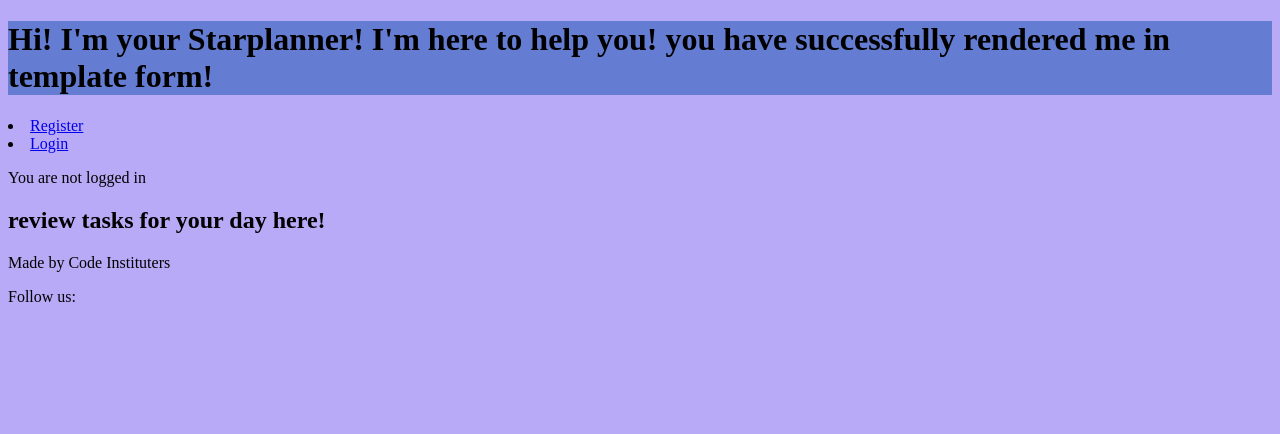
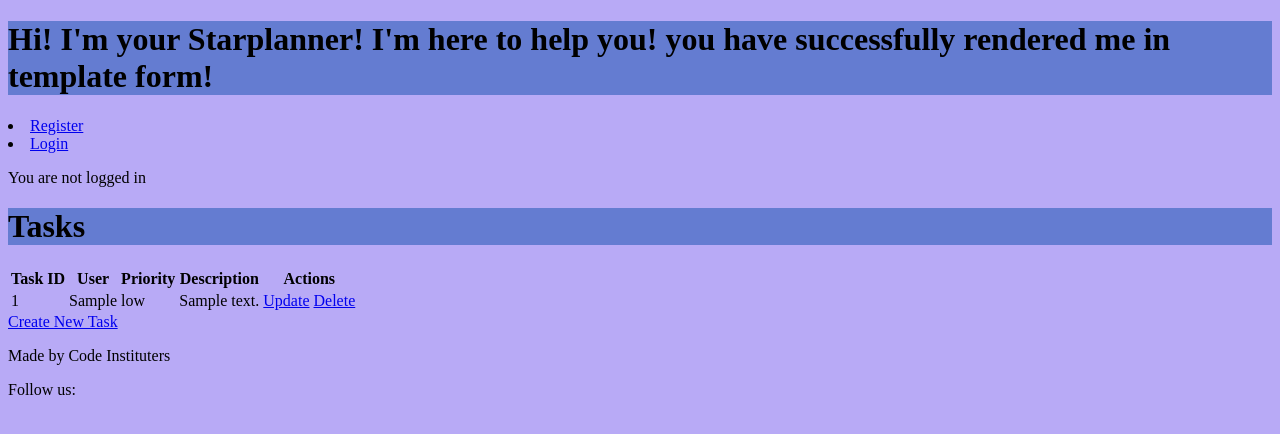
Before and after one commit to BeeBeeBethC/Starplanner-PP4, a Django app: page /read/ in a window 1280 px wide. Shown: the top 434 px of the page. Run offline with Django 4.2, Linux system fonts and the light colour scheme; tables that the repository leaves empty hold one stand-in row (values such as "Sample post").

Commit message:
adjusted urls across project, views.py and read_task.html

```diff
--- a/bgcode/urls.py
+++ b/bgcode/urls.py
@@ -20,6 +20,5 @@ from django.urls import path, include
 urlpatterns = [
     path("accounts/", include("allauth.urls")),
     path('admin/', admin.site.urls),
-    # path('summernote/', include("django-summernote.urls")),
     path('', include("starplanner.urls")),
 ]
--- a/starplanner/urls.py
+++ b/starplanner/urls.py
@@ -7,6 +7,6 @@ urlpatterns = [
     path('planner/', views.starplanner_home, name="planner_home"),
     path('create/', views.create_task, name="create"),
     path('read/', views.read_task, name="read"),
-    path('update/', views.update_task, name="update"),
-    path('delete/', views.delete_task, name="delete"),
+    path('update/<int:task_id>/', views.update_task, name="update"),
+    path('delete/<int:task_id>/', views.delete_task, name="delete"),
 ]
--- a/starplanner/views.py
+++ b/starplanner/views.py
@@ -1,4 +1,4 @@
-from django.shortcuts import render, redirect
+from django.shortcuts import render, redirect, get_object_or_404
 from django.http import HttpResponse, HttpResponseRedirect
 from django.urls import path
 from django.template import loader, RequestContext
@@ -27,7 +27,7 @@ def create_task(request):
         form = TaskForm(request.POST)
         if form.is_valid():
             form.save()
-            return redirect('create')
+            return redirect('create/')
     context = {'form': form}
     return render(request, 'create_task.html', context)
 
@@ -39,11 +39,21 @@ def read_task(request):
 
 
 # update_task_view
-def update_task(request):
-    Task.objects.get()
-    return render(request, 'update_task.html')
+def update_task(request, task_id):
+    task = get_object_or_404(Task, task=task_id)
+    form = TaskForm(instance=task)
+    if request.method == "POST":
+        form = TaskForm(request.POST, instance=task)
+        if form.is_valid():
+            form.save()
+            return redirect('read_task')
+    return render(request, 'update_task.html', {'form': form})
 
 
 # delete_task_view
-def delete_task(request):
-    return render(request, 'delete_task.html')
+def delete_task(request, task_id):
+    task = get_object_or_404(Task, task=task_id)
+    if request.method == 'POST':
+        task.delete()
+        return redirect('read_task')
+    return render(request, 'delete_task.html', {'task': task})
--- a/templates/read_task.html
+++ b/templates/read_task.html
@@ -7,7 +7,27 @@ Task Planner
 {% endblock %}
 
 {% block content %}
-<div>
-    <h2>review tasks for your day here!</h2>
-</div>
+<h1>Tasks</h1>
+<table>
+    <tr>
+        <th>Task ID</th>
+        <th>User</th>
+        <th>Priority</th>
+        <th>Description</th>
+        <th>Actions</th>
+    </tr>
+    {% for task in tasks %}
+    <tr>
+        <td>{{ task.task }}</td>
+        <td>{{ task.user }}</td>
+        <td>{{ task.priority }}</td>
+        <td>{{ task.description }}</td>
+        <td>
+            <a href="{% url 'update' task.task %}">Update</a>
+            <a href="{% url 'delete' task.task %}">Delete</a>
+        </td>
+    </tr>
+    {% endfor %}
+</table>
+<a href="{% url 'create' %}">Create New Task</a>
 {% endblock %}
```
